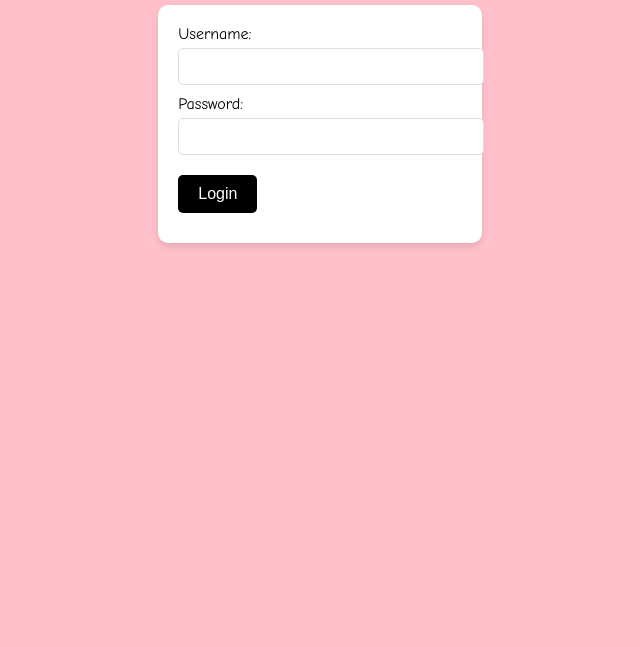
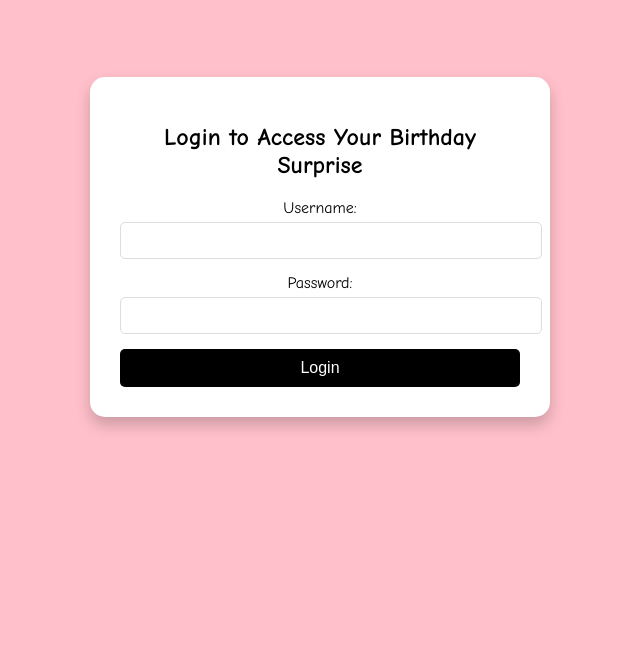
Before and after one commit to shauryyax/dumbass, a plain HTML site: page index.html in a window 1280 px wide. Shown: the part 153-800 px from the top of the page, without its empty margins (320-960 px from the left). Drawn offline with Linux system fonts and the light colour scheme.

Commit message:
Update index.html
idk atp

```diff
--- a/index.html
+++ b/index.html
@@ -10,15 +10,24 @@
             font-family: 'Comic Sans MS', cursive, sans-serif; /* Match font */
             color: black;
             text-align: center;
-            margin-top: 100px;
+            margin: 0;
+            height: 100vh;
+            display: flex;
+            justify-content: center;
+            align-items: center;
         }
         form {
-            display: inline-block;
-            text-align: left;
             background-color: white;
-            padding: 20px;
-            border-radius: 10px;
-            box-shadow: 0 4px 6px rgba(0, 0, 0, 0.1);
+            padding: 30px;
+            border-radius: 15px;
+            box-shadow: 0 8px 15px rgba(0, 0, 0, 0.2);
+            width: 100%;
+            max-width: 400px;
+        }
+        h1 {
+            font-size: 24px;
+            margin-bottom: 20px;
+            color: black;
         }
         label {
             display: block;
@@ -26,9 +35,9 @@
             font-size: 16px;
         }
         input {
-            margin-bottom: 10px;
+            width: 100%;
             padding: 10px;
-            width: 100%;
+            margin-bottom: 15px;
             border: 1px solid #ddd;
             border-radius: 5px;
         }
@@ -40,7 +49,7 @@
             border-radius: 5px;
             cursor: pointer;
             font-size: 16px;
-            margin: 10px 0;
+            width: 100%;
         }
         button:hover {
             background-color: #333;
@@ -53,15 +62,15 @@
     </style>
 </head>
 <body>
-    <h1>Login to Access Your Birthday Surprise</h1>
     <form id="loginForm">
+        <h1>Login to Access Your Birthday Surprise</h1>
         <label for="username">Username:</label>
         <input type="text" id="username" required>
         <label for="password">Password:</label>
         <input type="password" id="password" required>
         <button type="submit">Login</button>
+        <p id="errorMessage" style="display: none;">Invalid username or password. Please try again.</p>
     </form>
-    <p id="errorMessage" style="display: none;">Invalid username or password. Please try again.</p>
 
     <script>
         // Valid credentials
```
